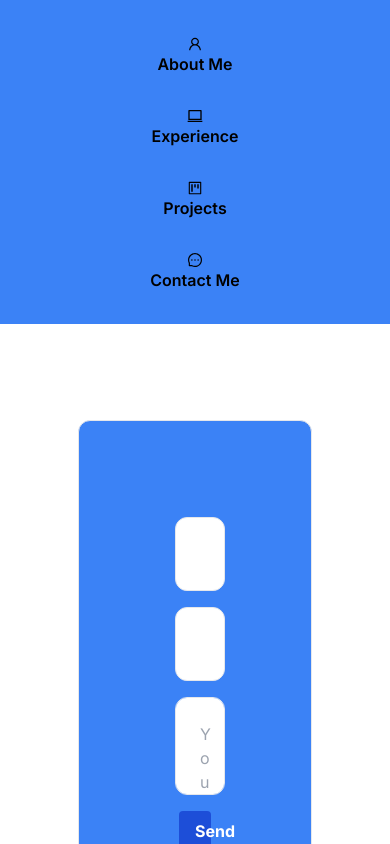
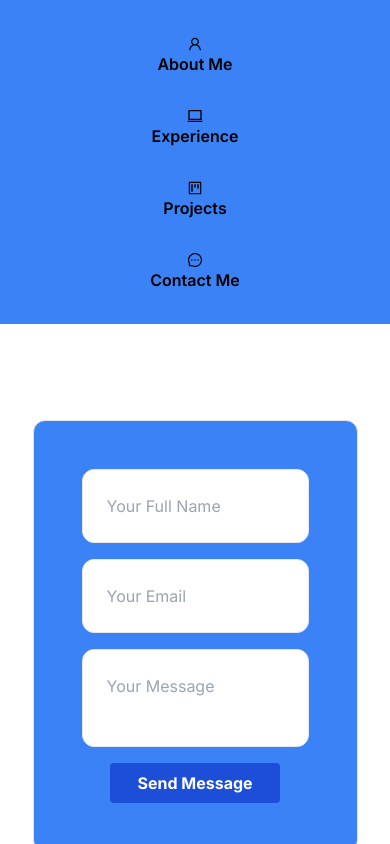
Before and after one commit to mikebashford/my-portfolio-page, a Next.js app: page /contact in a window 390 px wide. Shown: the top 844 px of the page. Built offline with nearby package versions, Linux system fonts and the light colour scheme.

Commit message:
Added better mobile responsiveness to experience and contact page

```diff
--- a/app/contact/page.tsx
+++ b/app/contact/page.tsx
@@ -6,7 +6,7 @@ export default async function Experience() {
     <main className="flex flex-col bg-white w-screen">
       <Navbar />
       <div
-        className="w-3/5 grid grid-cols-1 gap-2 my-24 self-center border rounded-xl p-24 bg-blue-500"
+        className="w-3/5 grid grid-cols-1 gap-2 my-24 self-center border rounded-xl p-24 bg-blue-500 max-md:w-10/12 max-md:p-12"
         id="contact"
       >
         <div className="flex flex-col gap-4">
@@ -33,7 +33,7 @@ export default async function Experience() {
             ></textarea>
             <button
               type="submit"
-              className="bg-blue-700 hover:bg-blue-900 text-white font-bold py-2 px-4 rounded mx-5 w-1/2 self-center"
+              className="bg-blue-700 hover:bg-blue-900 text-white font-bold py-2 px-4 rounded mx-5 w-1/2 self-center max-md:w-3/4"
             >
               Send Message
             </button>
--- a/app/experience/page.tsx
+++ b/app/experience/page.tsx
@@ -11,7 +11,7 @@ export default function Experience() {
       >
         <div className=" bg-blue-500 px-24 py-20 border rounded-3xl hover:bg-transparent hover:border-blue:700 hover:text-blue-500 text-center">
           <h3 className="text-center mb-8">Frontend Development</h3>
-          <div className="grid grid-flow-dense grid-cols-2 gap-y-4 gap-x-4 max-md:gap-x-12">
+          <div className="grid grid-flow-dense grid-cols-2 gap-y-4 gap-x-4 max-md:gap-x-12 max-md:flex max-md:flex-wrap max-md:justify-center">
             <article className="col-span-1">
               <div>
                 <h5>HTML</h5>
```
